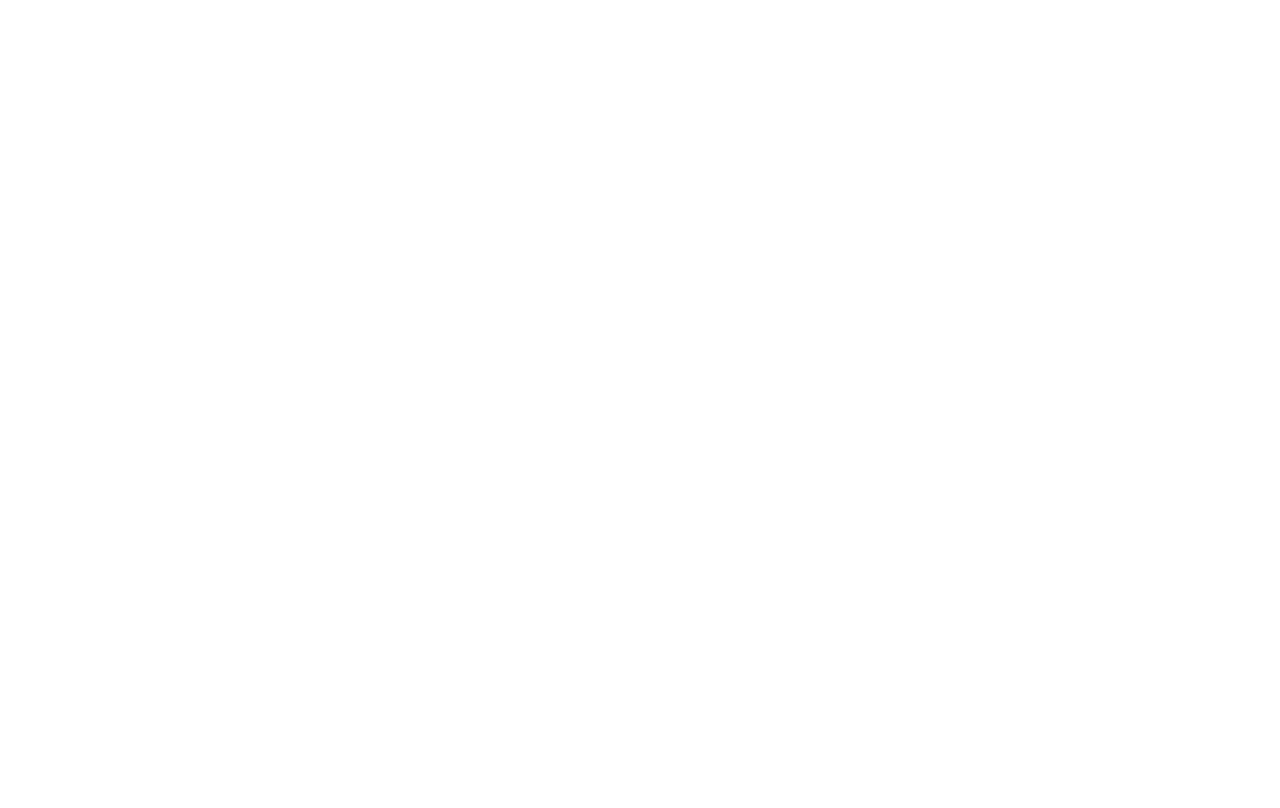
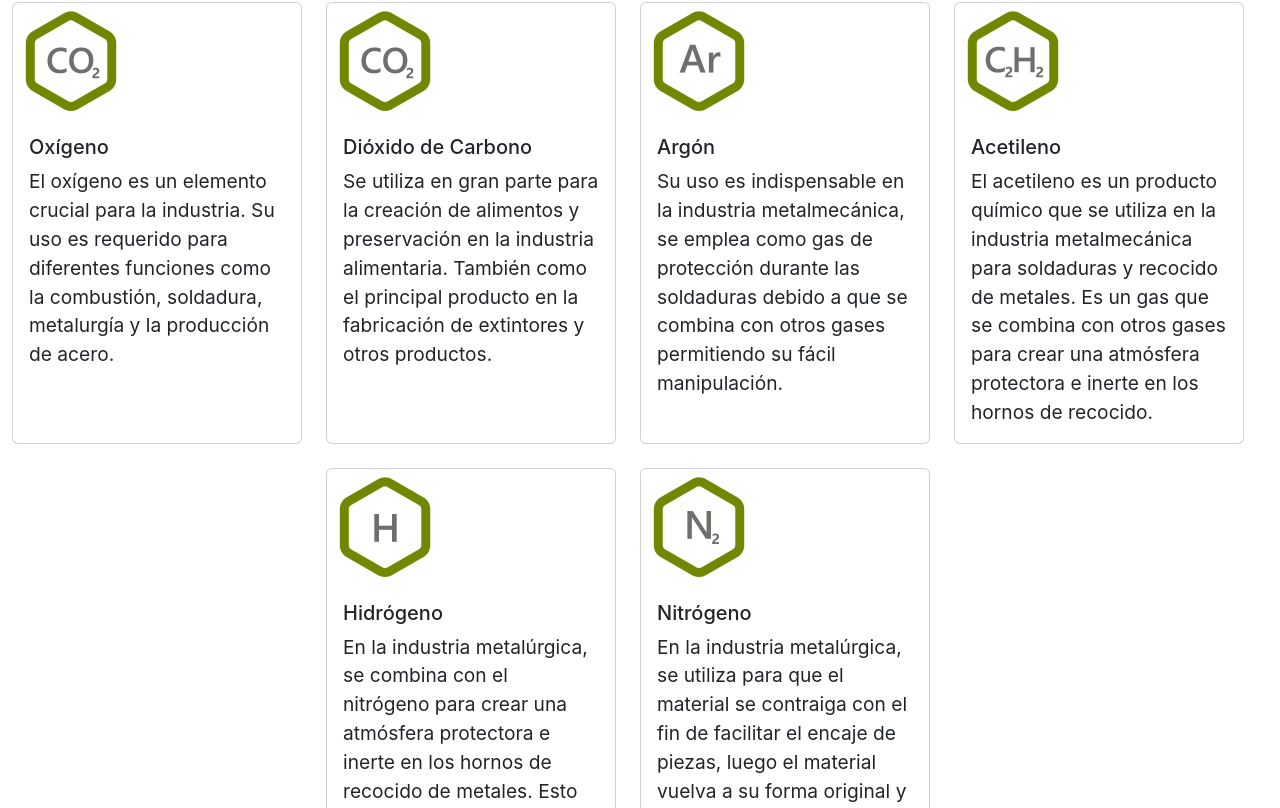
Before and after one commit to DanSRM02/React-Project, a React (Create React App) app: page /Products in a window 1280 px wide. Before the commit this address had no page. Shown: the part 172-980 px from the top of the page. Before the commit the page ends 800 px from the top, so only its background shows below. Built offline with nearby package versions, Linux system fonts and the light colour scheme.

Commit message:
Agrego vista Products

```diff
--- a/src/App.js
+++ b/src/App.js
@@ -5,6 +5,7 @@
 import Home from './Components/GeneralPages/Home';
 import Register from './Components/GeneralPages/Register';
 import Login from './Components/GeneralPages/Login';
+import Products from './Components/GeneralPages/Products';
 import "./Styles/index.css";
 
 
@@ -16,6 +17,7 @@
         <Route path="/" element={<Home />} />
         <Route path='/Login' element={<Login />} />
         <Route path='/Register' element={<Register />} />
+        <Route path='/Products' element={<Products/>}/>
       </Routes>
     </Router>
   );
--- /dev/null
+++ b/src/Components/GeneralPages/Products.js
@@ -0,0 +1,112 @@
+import React from 'react';
+import PlantillaUno from '../PlantillaUno';
+import Oxygen from "../../Styles/img/products/dioxidocarbono.webp"
+import DiCarbon from "../../Styles/img/products/dioxidocarbono.webp"
+import Argon from "../../Styles/img/products/argon.webp"
+import acetileno from "../../Styles/img/products/acetileno.webp"
+import hidrogeno from "../../Styles/img/products/hidrogeno.png"
+import nitrogeno from "../../Styles/img/products/nitrogeno.webp"
+
+
+function Products() {
+  return (
+    <PlantillaUno title="Productos">
+      <section id="productos" className="container-fluid productos seccion-clara d-flex justify-content-center align-items-center">
+        <div className="row mb-3">
+          <h1 className="seccion-titulo text-center mb-3">Productos Disponibles</h1>
+
+          {/* Primer row de productos */}
+          <div className="row">
+            <div className="col-12 col-md-3 mb-4">
+              <div className="card h-100">
+                <img src={Oxygen} className="card-img-top m-2" alt="Oxígeno" />
+                <div className="card-body seccion-texto">
+                  <h5 className="card-title">Oxígeno</h5>
+                  <p className="card-text">
+                    El oxígeno es un elemento crucial para la industria. Su uso es requerido para diferentes
+                    funciones como la combustión, soldadura, metalurgía y la producción de acero.
+                  </p>
+                </div>
+              </div>
+            </div>
+
+            <div className="col-12 col-md-3 mb-4">
+              <div className="card h-100">
+                <img src={DiCarbon} className="card-img-top m-2" alt="Dióxido de carbono" />
+                <div className="card-body seccion-texto">
+                  <h5 className="card-title">Dióxido de Carbono</h5>
+                  <p className="card-text">
+                    Se utiliza en gran parte para la creación de alimentos y preservación en la industria
+                    alimentaria. También como el principal producto en la fabricación de extintores y otros
+                    productos.
+                  </p>
+                </div>
+              </div>
+            </div>
+
+            <div className="col-12 col-md-3 mb-4">
+              <div className="card h-100">
+                <img src={Argon} className="card-img-top m-2" alt="Argón" />
+                <div className="card-body seccion-texto">
+                  <h5 className="card-title">Argón</h5>
+                  <p className="card-text">
+                    Su uso es indispensable en la industria metalmecánica, se emplea como gas de protección
+                    durante las soldaduras debido a que se combina con otros gases permitiendo su fácil
+                    manipulación.
+                  </p>
+                </div>
+              </div>
+            </div>
+
+            <div className="col-12 col-md-3 mb-4">
+              <div className="card h-100">
+                <img src={acetileno} className="card-img-top m-2" alt="Acetileno" />
+                <div className="card-body seccion-texto">
+                  <h5 className="card-title">Acetileno</h5>
+                  <p className="card-text">
+                    El acetileno es un producto químico que se utiliza en la industria metalmecánica para
+                    soldaduras y recocido de metales. Es un gas que se combina con otros gases para crear una atmósfera
+                    protectora e inerte en los hornos de recocido.
+                  </p>
+                </div>
+              </div>
+            </div>
+          </div>
+
+          {/* Segundo row de productos */}
+          <div className="row justify-content-center">
+            <div className="col-12 col-md-3 mb-4">
+              <div className="card h-100">
+                <img src={hidrogeno} className="card-img-top m-2" alt="Hidrógeno" />
+                <div className="card-body seccion-texto">
+                  <h5 className="card-title">Hidrógeno</h5>
+                  <p className="card-text">
+                    En la industria metalúrgica, se combina con el nitrógeno para crear una atmósfera
+                    protectora e inerte en los hornos de recocido de metales. Esto ayuda a prevenir la oxidación y
+                    mejora la calidad del proceso de tratamiento térmico.
+                  </p>
+                </div>
+              </div>
+            </div>
+
+            <div className="col-12 col-md-3 mb-4">
+              <div className="card h-100">
+                <img src={nitrogeno} className="card-img-top m-2" alt="Nitrógeno" />
+                <div className="card-body seccion-texto">
+                  <h5 className="card-title">Nitrógeno</h5>
+                  <p className="card-text">
+                    En la industria metalúrgica, se utiliza para que el material se contraiga
+                    con el fin de facilitar el encaje de piezas, luego el material vuelva a su forma original y quede un ajuste
+                    deseado.
+                  </p>
+                </div>
+              </div>
+            </div>
+          </div>
+        </div>
+      </section>
+    </PlantillaUno>
+  );
+}
+
+export default Products;
```
